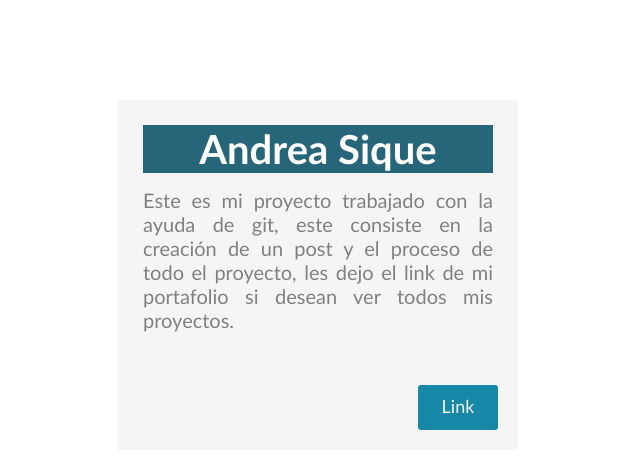
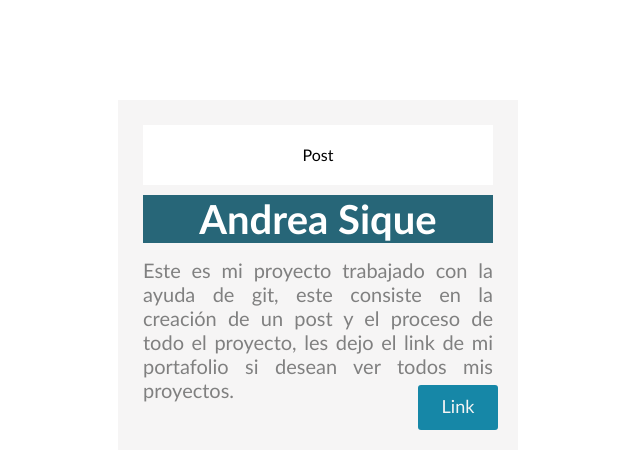
Before and after one commit to AndreaSique/Post, a plain HTML site: page index.html in a window 1280 px wide. Shown: the whole page, without its empty margins (322-962 px from the left). Drawn offline with Linux system fonts and the light colour scheme.

Commit message:
se agrego el header del post

```diff
--- a/css/css.css
+++ b/css/css.css
@@ -44,3 +44,12 @@
     bottom: 20px;
     font-size: 18px;
 }
+.header{
+    width: 100%;
+    height: 60px;
+    text-align: center;
+    background-color: white;
+    padding-top: 20px;
+    box-sizing: border-box;
+    margin-bottom: 10px;
+}
--- a/index.html
+++ b/index.html
@@ -9,6 +9,8 @@
 </head>
 <body>
     <div class="caja">
+        <header class="
+        header">Post</header>
         <h1 class="titulo">Andrea Sique</h1>
         <p class="contenido">Este es mi proyecto trabajado con la ayuda de git, este consiste en la creación de un post y el proceso de todo el proyecto, les dejo el link de mi portafolio si desean ver todos mis proyectos.</p>
         <a href="#" class="boton">Link</a>
```
